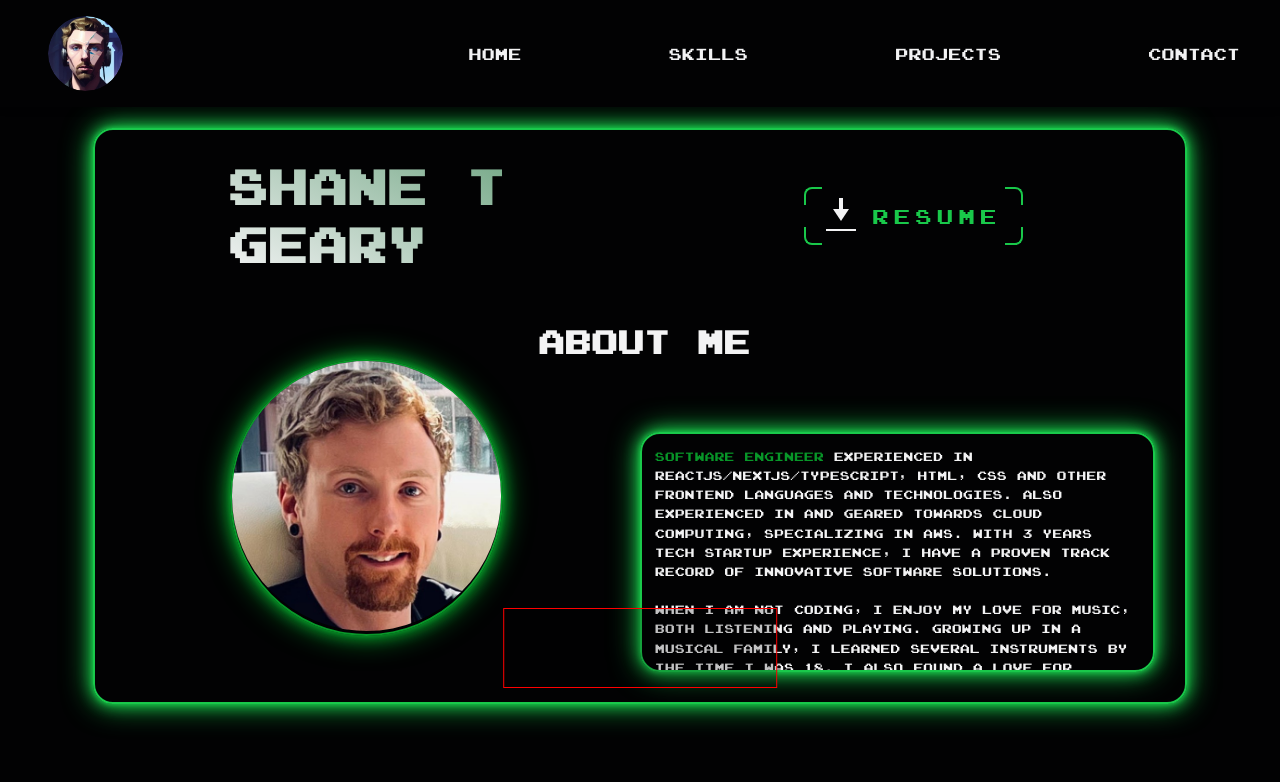
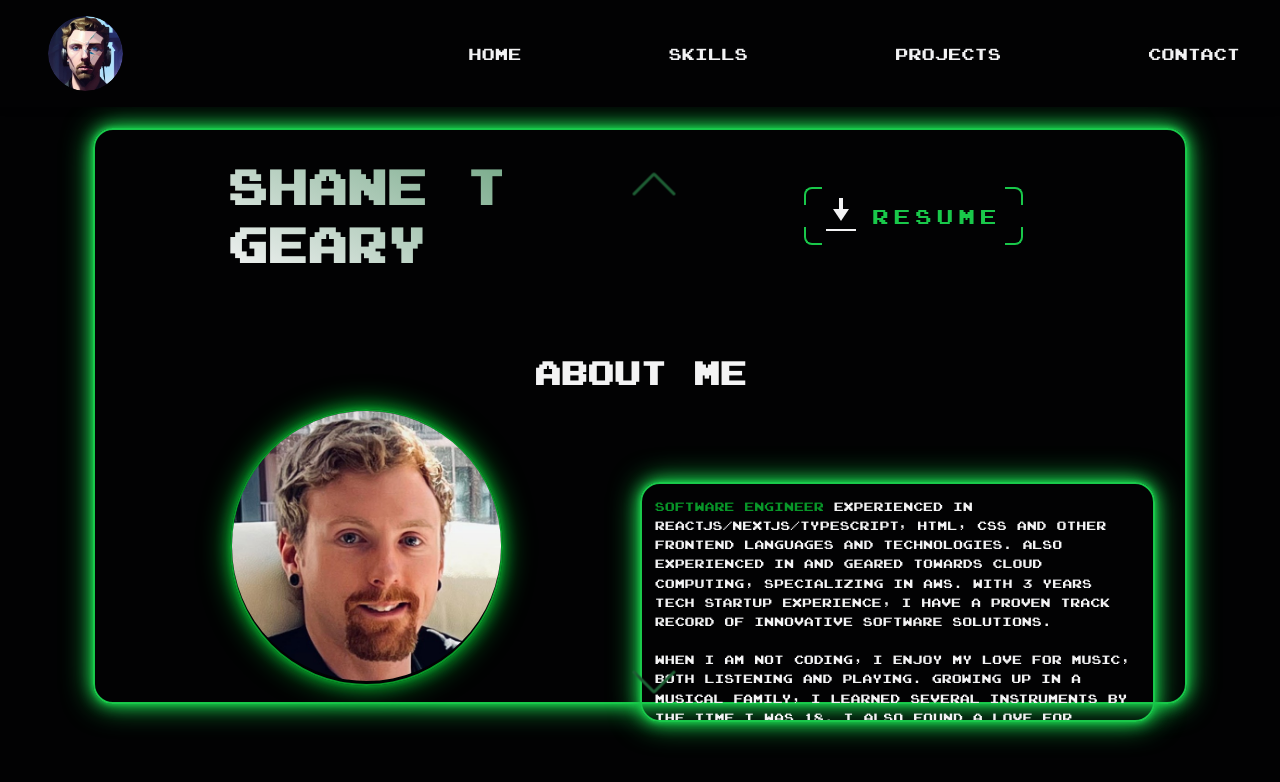
Before and after one commit to Shane-Geary/shane-geary-portfolio, a Next.js app: page / in a window 1280 px wide. Shown: the top 782 px of the page. Built offline with nearby package versions, Linux system fonts and the light colour scheme.

Commit message:
Using swiper.js for mobile HomePage sections. Override Swiper Navigation arrow styles

```diff
--- a/package.json
+++ b/package.json
@@ -13,7 +13,8 @@
 		"next": "14.2.5",
 		"react": "^18",
 		"react-dom": "^18",
-		"sass": "^1.77.8"
+		"sass": "^1.77.8",
+		"swiper": "^11.1.9"
 	},
 	"devDependencies": {
 		"eslint": "^8.57.0",
--- a/src/app/components/home-page/home-page.jsx
+++ b/src/app/components/home-page/home-page.jsx
@@ -7,14 +7,39 @@ import {AboutMe} from '../about-me'
 import headshot from '../../../../public/shane-headshot.jpeg'
 
 import classNames from 'classnames'
+import {Swiper, SwiperSlide} from 'swiper/react'
+import SwiperCore, {Navigation, Pagination, Scrollbar, A11y} from 'swiper'
 
 import styles from './home-page.module.scss'
+import 'swiper/css'
+import 'swiper/css/navigation'
+import 'swiper/css/pagination'
+
+SwiperCore.use([Navigation, Pagination, Scrollbar, A11y])
 
 export const HomePage = () => {
 	const [toggleSection, setToggleSection] = useState(false)
+	const [activeIndex, setActiveIndex] = useState(0)
 
 	return (
 		<div className={styles['homePage']}>
+			<Swiper
+				direction='vertical'
+				autoplay={false}
+				spaceBetween={50}
+				slidesPerView={1}
+				navigation
+				pagination={{clickable: true}}
+				// scrollbar={{draggable: true}}
+				style={{height: '100vh', position: 'relative'}}
+				// allowSlideNext={false}
+				// allowSlidePrev={false}
+				Navigation={{
+					nextEl: `className=${styles['swiper-button-next']}`,
+					prevEl: `className=${styles['swiper-button-prev']}`
+				}}
+			>
+				<SwiperSlide className={styles['slideOneWrapper']}>
 					<div
 						className={classNames(styles['heroSection'], {
 							[styles['heroSectionToggle']]: toggleSection
@@ -29,23 +54,8 @@ export const HomePage = () => {
 							<ResumeButton />
 						</div>
 					</div>
-			<button
-				className={classNames(styles['downArrowIcon'], {
-					[styles['downArrowIconOpen']]: toggleSection
-				})}
-			>
-				<span className={styles['downArrowLine1']} />
-				<span className={styles['downArrowLine2']} />
-				<span className={styles['downArrowLine3']} />
-			</button>
-			<div
-				className={classNames(styles['overlayElement'], {
-					[styles['overlayElementToggle']]: toggleSection
-				})}
-				onClick={() => {
-					setToggleSection(!toggleSection)
-				}}
-			/>
+				</SwiperSlide>
+				<SwiperSlide className={styles['slideTwoWrapper']}>
 					<div
 						className={classNames(styles['aboutMeContainer'], {
 							[styles['aboutMeContainerToggle']]: toggleSection
@@ -70,6 +80,35 @@ export const HomePage = () => {
 							<AboutMe />
 						</div>
 					</div>
+				</SwiperSlide>
+			</Swiper>
+			<div
+				className={
+					styles['navigationArrow'] + ' ' + styles['navigationArrowNext']
+				}
+			/>
+			<div
+				className={
+					styles['navigationArrow'] + ' ' + styles['navigationArrowPrev']
+				}
+			/>
+			{/* <button
+				className={classNames(styles['downArrowIcon'], {
+					[styles['downArrowIconOpen']]: toggleSection
+				})}
+			>
+				<span className={styles['downArrowLine1']} />
+				<span className={styles['downArrowLine2']} />
+				<span className={styles['downArrowLine3']} />
+			</button>
+			<div
+				className={classNames(styles['overlayElement'], {
+					[styles['overlayElementToggle']]: toggleSection
+				})}
+				onClick={() => {
+					setToggleSection(!toggleSection)
+				}}
+			/> */}
 		</div>
 	)
 }
--- a/src/app/components/home-page/home-page.module.scss
+++ b/src/app/components/home-page/home-page.module.scss
@@ -1,5 +1,40 @@
 .homePage {
 	width: 100%;
+}
+
+.slideOneWrapper {
+	height: 50vh !important;
+
+	@media (max-width: 480px) {
+		height: 100vh !important;
+	}
+}
+
+.slideTwoWrapper {
+	height: 50vh !important;
+
+	@media (max-width: 480px) {
+		height: 100vh !important;
+	}
+}
+
+.swiper-button-next,
+.swiper-button-prev {
+	color: #fff; /* Set color of arrows */
+	font-size: 24px; /* Set size of arrows */
+	position: absolute;
+	top: 50%;
+	transform: translateY(-50%) rotate(180deg); /* Flip vertically */
+}
+
+.swiper-button-next {
+	right: 10px; /* Position for next arrow */
+	transform: translateY(-50%) rotate(180deg); /* Flip vertically */
+}
+
+.swiper-button-prev {
+	left: 10px; /* Position for prev arrow */
+	transform: translateY(-50%) rotate(180deg); /* Flip vertically */
 }
 
 .heroSection {
@@ -144,7 +179,9 @@
 	position: relative;
 
 	@media (max-width: 480px) {
-		display: none;
+		height: 100vh;
+		flex-direction: column;
+		justify-content: center;
 	}
 }
 
@@ -154,13 +191,18 @@
 	text-align: left;
 	position: absolute;
 	bottom: 100%;
-	right: 40%;
+	left: 50%;
+	transform: translate(-50%, -50%);
 	@media (max-width: 768px) {
 		font-size: 1.5rem;
 	}
 
 	@media (max-width: 480px) {
 		font-size: 1rem;
+		text-align: center;
+		position: relative;
+		top: 30%;
+		margin-top: 1rem;
 	}
 }
 
@@ -178,6 +220,12 @@
 	justify-content: center;
 	position: relative;
 	bottom: 20%;
+
+	@media (max-width: 480px) {
+		width: 35%;
+		bottom: 0;
+		top: 10%;
+	}
 }
 
 .headshotContainer {
--- a/src/app/globals.scss
+++ b/src/app/globals.scss
@@ -45,3 +45,32 @@ a {
 	color: inherit;
 	text-decoration: none;
 }
+
+.swiper-button-next,
+.swiper-button-prev {
+	width: 50%;
+	height: 50%;
+	border-radius: 50%;
+	position: absolute;
+}
+
+.swiper-button-next::after,
+.swiper-button-prev::after {
+	font-size: 20px;
+	color: var(--dark-green);
+}
+
+/* Positioning the next arrow at the bottom-right */
+.swiper-button-next {
+	bottom: 10% !important;
+	top: auto !important;
+	left: 50% !important;
+	transform: rotate(90deg);
+}
+
+/* Positioning the prev arrow at the bottom-left */
+.swiper-button-prev {
+	top: 25% !important;
+	left: 50% !important;
+	transform: rotate(90deg);
+}
```
Also changed, not shown: 1 other file (tests, documents, lock files or other folders). Lines whose indentation alone changed are shown as unchanged.
